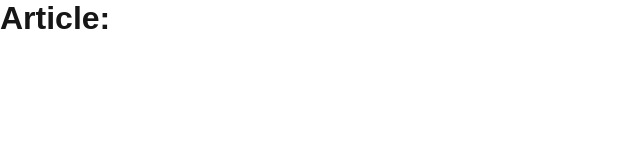
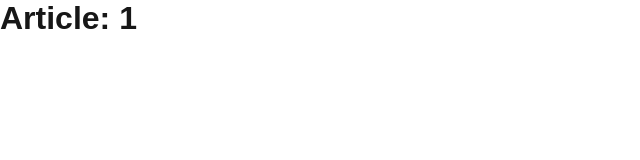
Before and after one commit to salmancrc/nextjs-app, a Next.js app: page /blog/1 in a window 1280 px wide. Shown: the top 160 px of the page, without its empty margins (0-640 px from the left). Built offline with nearby package versions, Linux system fonts and the light colour scheme.

Commit message:
show id for single article

```diff
--- a/src/app/blog/[id]/page.js
+++ b/src/app/blog/[id]/page.js
@@ -1,12 +1,10 @@
 import React from 'react';
 
 const SingleArticlePage = async ({ params }) => {
-  const ps = await params;
-
-  console.log("ps: ", ps);
+  const { id } = await params;
   return (
     <div>
-      <h1>Article: </h1>
+      <h1>Article: {id}</h1>
     </div>
   );
 };
```
